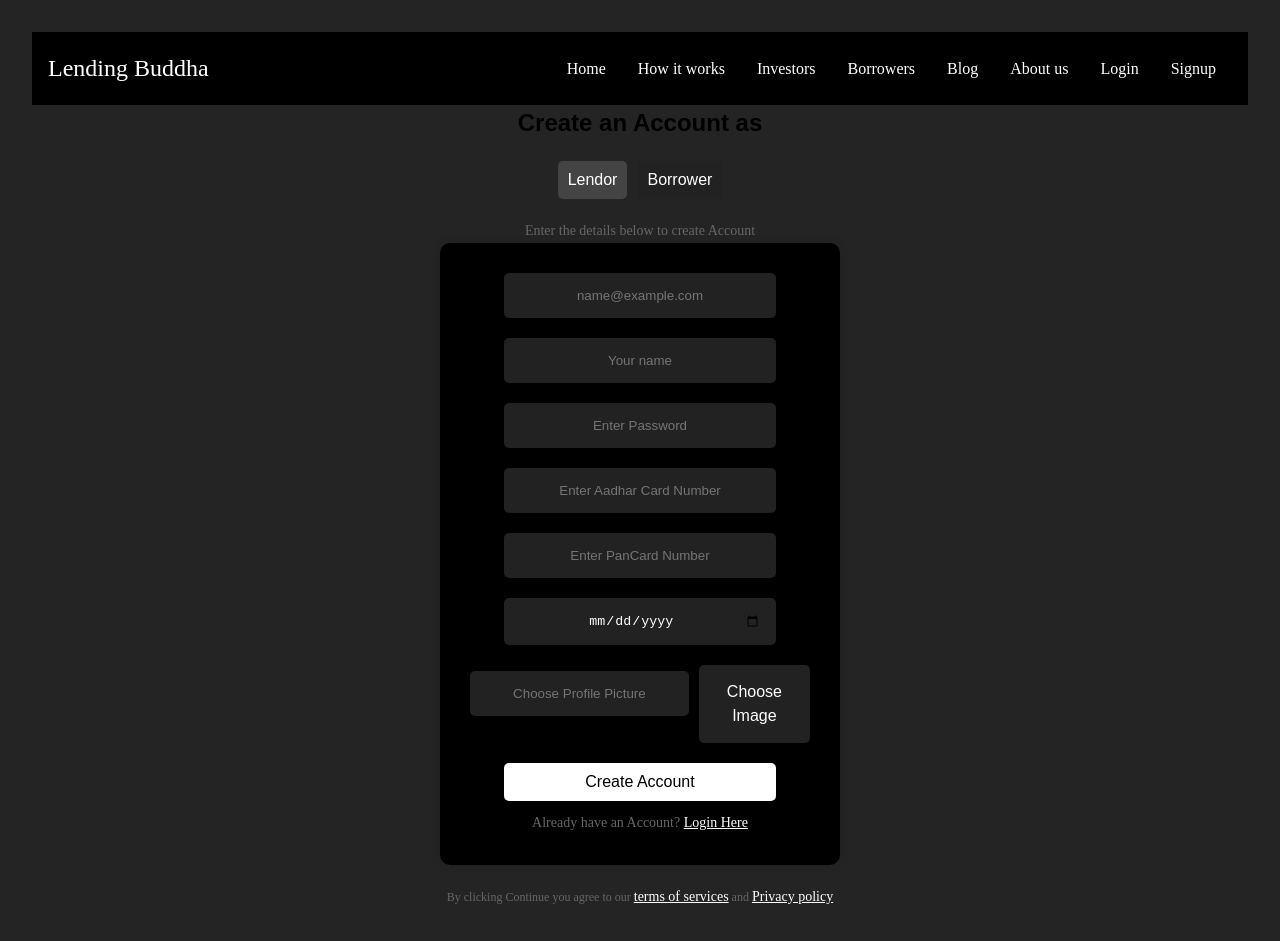
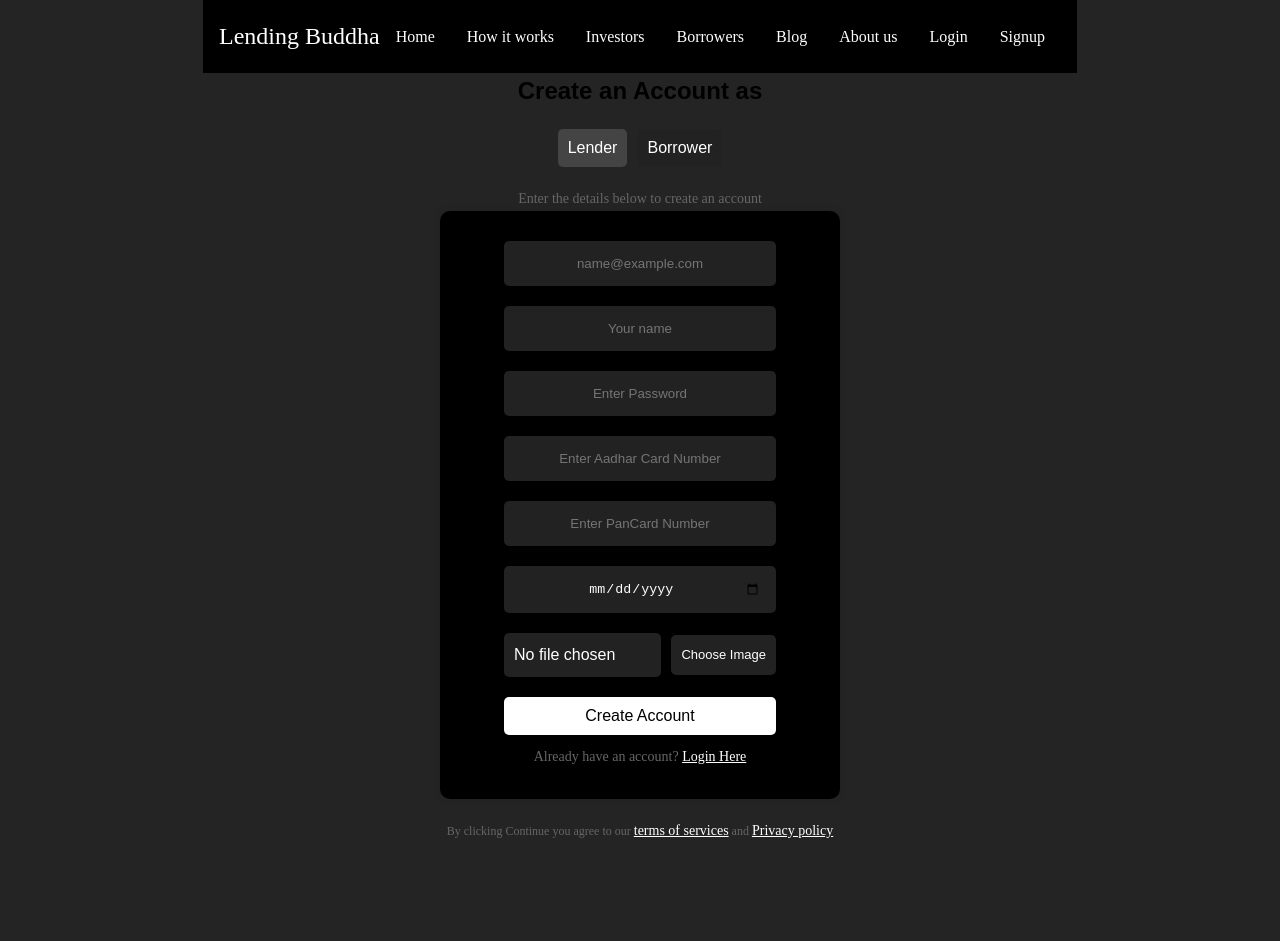
Before and after one commit to LendingBuddha/LendingBuddhaFrontend, a React (Vite) app: page /signup in a window 1280 px wide. After the commit the page ends 843 px from the top, so only its background shows below. Built offline with nearby package versions, Linux system fonts and the light colour scheme; no server answers.

Commit message:
Updated signup and main.jsx with redux toolkit

```diff
--- a/package.json
+++ b/package.json
@@ -17,6 +17,7 @@
     "axios": "^1.7.2",
     "react": "^18.2.0",
     "react-dom": "^18.2.0",
+    "react-redux": "^9.1.2",
     "react-router-dom": "^6.23.1"
   },
   "devDependencies": {
--- a/src/App.css
+++ b/src/App.css
@@ -1,13 +1,13 @@
 @tailwind base;
 @tailwind components;
 @tailwind utilities;
-
+/*
 #root {
   max-width: 1280px;
   margin: 0 auto;
   padding: 2rem;
   text-align: center;
-}
+} */
 
 
 
--- a/src/authContext/AuthContext.js
+++ b/src/authContext/AuthContext.jsx
@@ -1,4 +1,4 @@
-import AuthReducer from ".authContext/AuthReducer";
+import AuthReducer from "./AuthReducer";
 import { createContext, useEffect, useReducer } from "react";
 
 const INITIAL_STATE = {
--- a/src/pages/signup/Signup.jsx
+++ b/src/pages/signup/Signup.jsx
@@ -1,10 +1,12 @@
+// src/components/Signup.js
 import "../signup/signup.css";
 import React, { useState, useContext } from "react";
 import axios from "axios";
-import { AuthContext } from "../../context/AuthContext.jsx";
+import { AuthContext } from "../../authContext/AuthContext";
+import { loginStart, loginSuccess, loginFailure } from "../../authContext/AuthActions";
 
 const Signup = () => {
-  const { login } = useContext(AuthContext);
+  const { dispatch } = useContext(AuthContext);
   const [formData, setFormData] = useState({
     email: "",
     name: "",
@@ -12,9 +14,7 @@
     aadhar: "",
     pancard: "",
     dob: "",
-    role: "Lendor",
-    profilePicture: "",
-    profilePictureName: ""
+    role: "Lender",
   });
   const [showSuccess, setShowSuccess] = useState(false);
 
@@ -23,14 +23,6 @@
     setFormData({
       ...formData,
       [name]: value,
-    });
-  };
-
-  const handleFileChange = (e) => {
-    setFormData({
-      ...formData,
-      profilePicture: e.target.files[0],
-      profilePictureName: e.target.files[0].name,
     });
   };
 
@@ -43,21 +35,19 @@
 
   const handleSubmit = async (e) => {
     e.preventDefault();
-    const formDataToSubmit = new FormData();
-    Object.keys(formData).forEach((key) => {
-      formDataToSubmit.append(key, formData[key]);
-    });
+    dispatch(loginStart());
     try {
       const response = await axios.post(
         `/api/signup/${formData.role}`,
-        formDataToSubmit,
+        formData,
         { withCredentials: true }
       );
       console.log(response.data);
       setShowSuccess(true);
-      login();
+      dispatch(loginSuccess(response.data));
     } catch (error) {
       console.error("There was an error creating the account!", error);
+      dispatch(loginFailure(error.message));
     }
   };
 
@@ -69,13 +59,13 @@
           <button
             type="button"
             className={
-              formData.role === "Lendor"
+              formData.role === "Lender"
                 ? "toggle-button active"
                 : "toggle-button"
             }
-            onClick={() => handleRoleChange("Lendor")}
+            onClick={() => handleRoleChange("Lender")}
           >
-            Lendor
+            Lender
           </button>
           <button
             type="button"
@@ -89,7 +79,7 @@
             Borrower
           </button>
         </div>
-        <p>Enter the details below to create Account</p>
+        <p>Enter the details below to create an account</p>
         <form onSubmit={handleSubmit} className="account-form">
           <input
             type="email"
@@ -152,27 +142,24 @@
           />
           <div className="file-input-container">
             <input
-              type="text"
-              className="file-input-text"
-              value={formData.profilePictureName}
-              placeholder="Choose Profile Picture"
-              readOnly
+              type="file"
+              name="profileImage"
+              onChange={handleChange}
+              className="file-input"
+              id="profileImage"
             />
-            <label htmlFor="file-input" className="file-input-label">
+            <label htmlFor="profileImage" className="file-input-label">
               Choose Image
             </label>
-            <input
-              type="file"
-              id="file-input"
-              className="file-input"
-              onChange={handleFileChange}
-            />
+            <div className="file-input-text">
+              {formData.profileImage ? formData.profileImage.name : "No file chosen"}
+            </div>
           </div>
           <button type="submit" className="create-account-btn">
             Create Account
           </button>
           <p className="login-link">
-            Already have an Account? <a href="/login">Login Here</a>
+            Already have an account? <a href="/login">Login Here</a>
           </p>
         </form>
         <p className="terms">
--- a/src/pages/signup/signup.css
+++ b/src/pages/signup/signup.css
@@ -136,18 +136,20 @@
 }
 
 .file-input-container {
-    width: 100%; /* Ensure the container takes full width */
+    width: 80%; /* Ensure the container takes full width */
     margin-bottom: 20px;
     display: flex;
     align-items: center;
-    justify-content: center; /* Center the items horizontally */
+    justify-content: center;
+    flex-direction: row-reverse; /* Center the items horizontally */
 }
 
 .file-input-label {
     width: auto; /* Let it adjust based on content */
-    padding: 15px;
+    padding: 10px;
     border: none;
     border-radius: 5px;
+    font-size: small;
     text-align: center;
     background-color: #222;
     color: #fff;
@@ -166,7 +168,7 @@
 
 .file-input-text {
     flex-grow: 1; /* Allow the text input to take available space */
-    padding: 15px;
+    padding: 10px;
     margin-bottom: 0;
     border: none;
     border-radius: 5px;
```
Also changed, not shown: src/main.jsx (+5 -3 lines), src/authContext/AuthActions.jsx (renamed from src/authContext/AuthActions.js), src/authContext/AuthReducer.jsx (renamed from src/authContext/AuthReducer.js), src/authContext/apiCalls.jsx (renamed from src/authContext/apiCalls.js), 1 other file (tests, documents, lock files or other folders).
